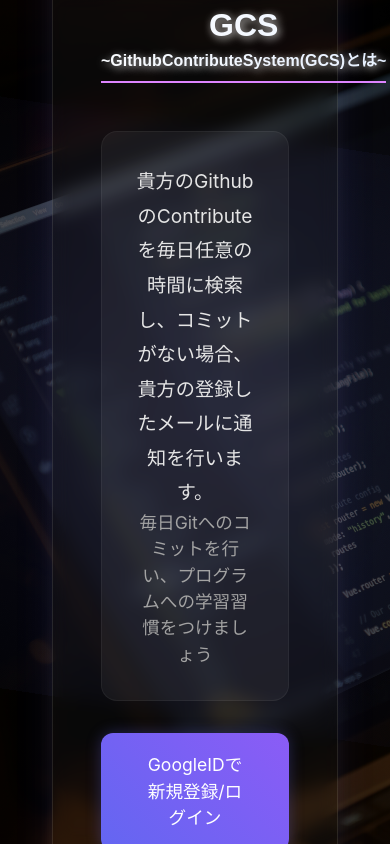
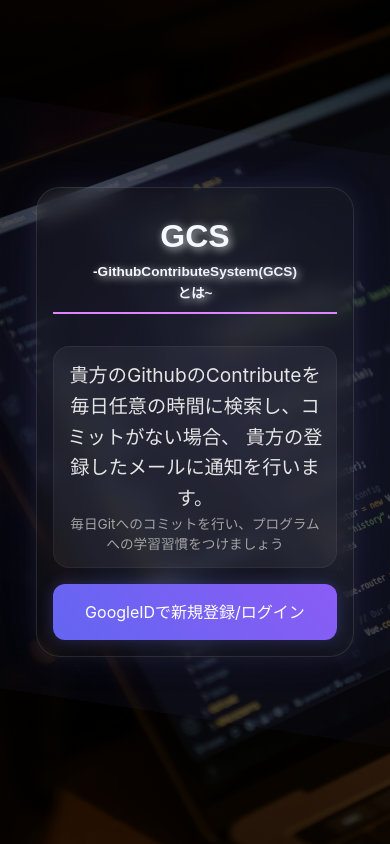
Before and after one commit to YuuHikida/GCS_frontend, a React (Create React App) app: page / in a window 390 px wide. Built offline with nearby package versions, Linux system fonts and the light colour scheme; no server answers.

Commit message:
UI修正

```diff
--- a/src/pages/Welcome.css
+++ b/src/pages/Welcome.css
@@ -1,4 +1,3 @@
-
 .hero-section {
     min-height: 100vh;
     background: linear-gradient(135deg, #1a1a1a 0%, #2d2d2d 100%);
@@ -6,7 +5,7 @@
     display: flex;
     align-items: center;
     justify-content: center;
-    padding: 2rem;
+    padding: 1rem;
     overflow: hidden;
 }
 
@@ -30,7 +29,7 @@
     margin: 0 auto;
     position: relative;
     z-index: 1;
-    padding: 0 2rem;
+    padding: 0 1rem;
 }
 
 .glass-card {
@@ -38,7 +37,8 @@
     backdrop-filter: blur(10px);
     border: 1px solid rgba(255, 255, 255, 0.1);
     border-radius: 24px;
-    padding: 3rem;
+    padding: 1.5rem;
+    width: 100%;
     transform: translateY(0);
     transition: all 0.3s ease;
     box-shadow: 0 0 20px rgba(255, 255, 255, 0.05),
@@ -52,38 +52,47 @@
 }
 
 .title {
-    position: relative;
-    display: flex;
-    flex-direction: column;
-    align-items: center;
-    gap: 10px;
+    width: 100%;
+    text-align: center;
 }
 
-.subtitle {
-    font-size: 1rem;
+.title-wrapper {
+    display: inline-flex;
+    flex-wrap: wrap;
+    align-items: center;
+    justify-content: center;
+    gap: 4px;
+}
+
+.main-title {
+    font-size: clamp(2rem, 8vw, 3rem);
+    color: #fff;
+}
+
+.subtitle-text {
+    font-size: clamp(0.8rem, 3vw, 1rem);
     color: #666;
-    display: block;
 }
 
 .description-container {
     background: rgba(255, 255, 255, 0.05);
     border-radius: 16px;
-    padding: 2rem;
-    margin: 2rem 0;
+    padding: 1rem;
+    margin: 1rem 0;
     text-align: center;
     border: 1px solid rgba(255, 255, 255, 0.05);
 }
 
 .hero-description {
     color: #e5e5e5;
-    font-size: 1.25rem;
-    line-height: 1.8;
-    margin-bottom: 1.5rem;
+    font-size: clamp(0.9rem, 4vw, 1.25rem);
+    line-height: 1.6;
+    margin-bottom: 1rem;
 }
 
 .hero-sub-description {
     color: #a3a3a3;
-    font-size: 1.1rem;
+    font-size: clamp(0.8rem, 3.5vw, 1.1rem);
 }
 
 .login-button {
@@ -142,6 +151,71 @@
     transform: scale(1.02);
 }
 
+/* スマートフォン用のスタイル */
+@media (max-width: 480px) {
+    .hero-section {
+        padding: 0.5rem;
+    }
+
+    .glass-card {
+        padding: 1rem;
+    }
+
+    .description-container {
+        padding: 0.8rem;
+    }
+
+    .login-button {
+        padding: 1rem;
+        font-size: 1rem;
+    }
+
+    .title-wrapper {
+        flex-direction: column;
+        gap: 2px;
+    }
+
+    .subtitle-text {
+        font-size: 0.85rem;
+    }
+
+    /* 最初の subtitle-text（-GithubContributeSystem(GCS)）のスタイル */
+    .subtitle-text:first-of-type {
+        margin-top: -5px;
+    }
+}
+
+/* さらに小さい画面用 */
+@media (max-width: 320px) {
+    .glass-card {
+        padding: 0.8rem;
+    }
+
+    .description-container {
+        padding: 0.5rem;
+    }
+
+    .hero-description,
+    .hero-sub-description {
+        line-height: 1.4;
+    }
+}
+
+/* 高さが小さい画面用 */
+@media (max-height: 600px) {
+    .hero-section {
+        padding: 0.5rem;
+    }
+
+    .glass-card {
+        padding: 1rem;
+    }
+
+    .description-container {
+        margin: 0.5rem 0;
+    }
+}
+
 @media (max-width: 768px) {
     .welcome-page {
         padding-top: 0 !important; /* Welcomeページでの余白を打ち消す */
--- a/src/pages/Welcome.js
+++ b/src/pages/Welcome.js
@@ -72,8 +72,11 @@
                 <div className="hero-content">
                     <div className="glass-card">
                             <h1 className="title">
-                                <span>GCS</span>
-                                <span className="subtitle">~GithubContributeSystem(GCS)とは~</span>
+                                <div className="title-wrapper">
+                                    <span className="main-title">GCS</span>
+                                    <span className="subtitle-text">-GithubContributeSystem(GCS)</span>
+                                    <span className="subtitle-text">とは~</span>
+                                </div>
                             </h1>
                             <div className="description-container">
                                 <p className="hero-description">
--- a/src/pages/register.css
+++ b/src/pages/register.css
@@ -104,14 +104,12 @@
 
 
 
-/* モバイル端末でナビバーを非表示 */
-/*
+/*モバイル端末でナビバーを非表示 */
 @media (max-width: 768px) {
     .header {
         display: none !important;
     }
     .container {
         margin-top: 0px !important; /* 必要に応じて調整 */
-    /*}
+    }
 }
-*/
```
